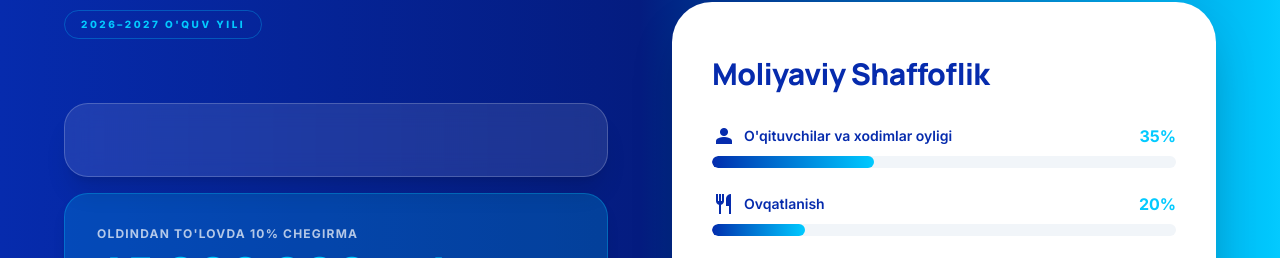
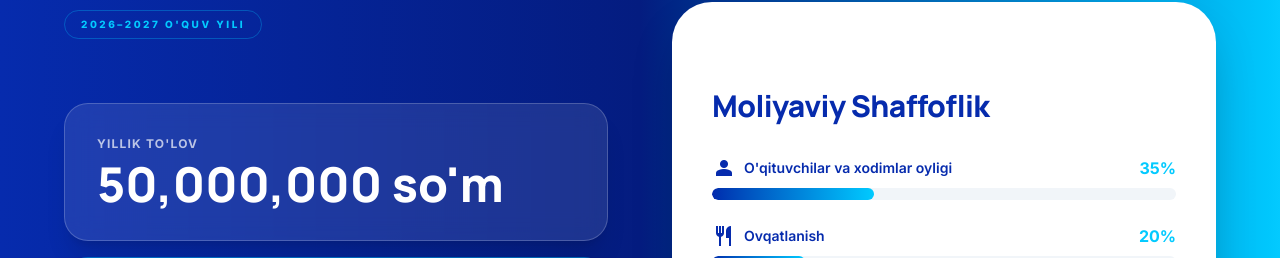
Before and after one commit to norbekqodirov/datamaktab, a React (Vite) app: page /qabul in a window 1280 px wide. Shown: the part 3108-3366 px from the top of the page. Built offline with nearby package versions, Linux system fonts and the light colour scheme; no server answers.

Commit message:
fix: restore missing financial transparency pricing texts

```diff
--- a/src/pages/Admission.tsx
+++ b/src/pages/Admission.tsx
@@ -247,11 +247,11 @@ export default function Admission() {
               </div>
               <div className="space-y-4 mb-8">
                 <div className="p-6 md:p-8 bg-white/10 backdrop-blur-md border border-white/20 rounded-3xl shadow-xl">
-                  <EditableText value={get('adm_price_label', a.pricing_label)} onSave={v => saveKey('adm_price_label', v)} as="p" className="text-white/70 text-xs font-bold uppercase tracking-widest mb-2">
-                    {get('adm_price_label', a.pricing_label)}
+                  <EditableText value={get('adm_price_label', a.fee_title)} onSave={v => saveKey('adm_price_label', v)} as="p" className="text-white/70 text-xs font-bold uppercase tracking-widest mb-2">
+                    {get('adm_price_label', a.fee_title)}
                   </EditableText>
-                  <EditableText value={get('adm_price_val', a.pricing_value)} onSave={v => saveKey('adm_price_val', v)} as="p" className="text-3xl md:text-5xl font-headline font-extrabold text-white">
-                    {get('adm_price_val', a.pricing_value)}
+                  <EditableText value={get('adm_price_val', a.fee)} onSave={v => saveKey('adm_price_val', v)} as="p" className="text-3xl md:text-5xl font-headline font-extrabold text-white">
+                    {get('adm_price_val', a.fee)}
                   </EditableText>
                 </div>
                 <div className="p-6 md:p-8 bg-[#03caff]/20 border border-[#03caff]/30 rounded-3xl shadow-lg">
```
